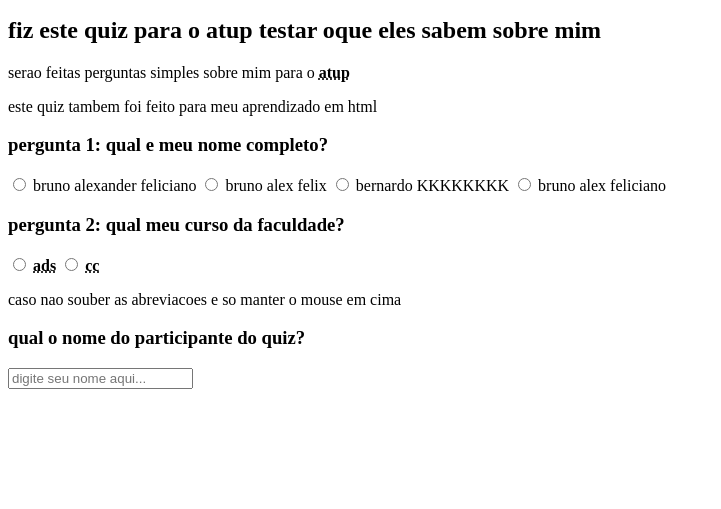
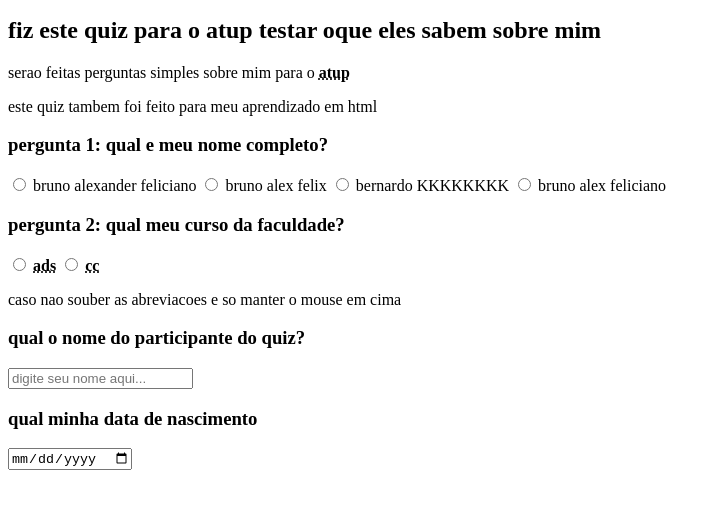
Before and after one commit to uaisousirius/quiz-para-atup, a plain HTML site: page index.html in a window 1280 px wide. Shown: the part 101-610 px from the top of the page, without its empty margins (0-721 px from the left). Drawn offline with Linux system fonts and the light colour scheme.

Commit message:
Alteração no index.html

```diff
--- a/index.html
+++ b/index.html
@@ -45,6 +45,10 @@
             <form> <!--pergunta 3-->
                 <input type="text" id="p2" name="pergunta 3" placeholder="digite seu nome aqui...">
             </form>
+            <h3>qual minha data de nascimento</h3>
+            <form> <!--pergunta 4-->
+                <input type="date" id="p4" name="pergunta4">
+            </form>
         </section>
    </main>
 
```
